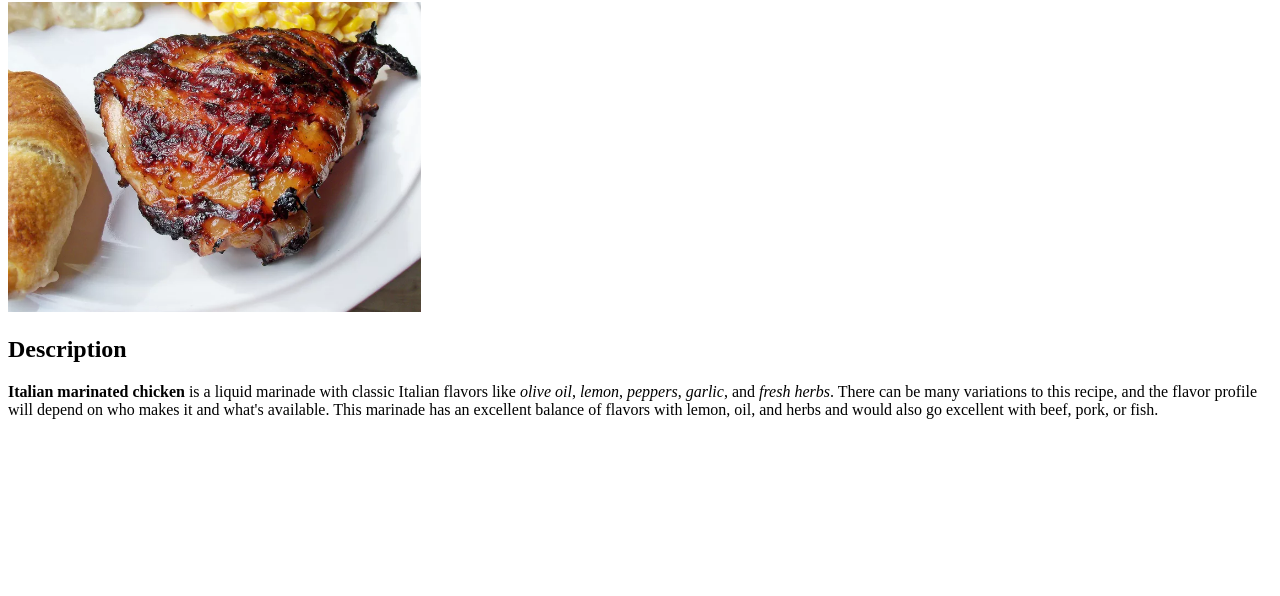
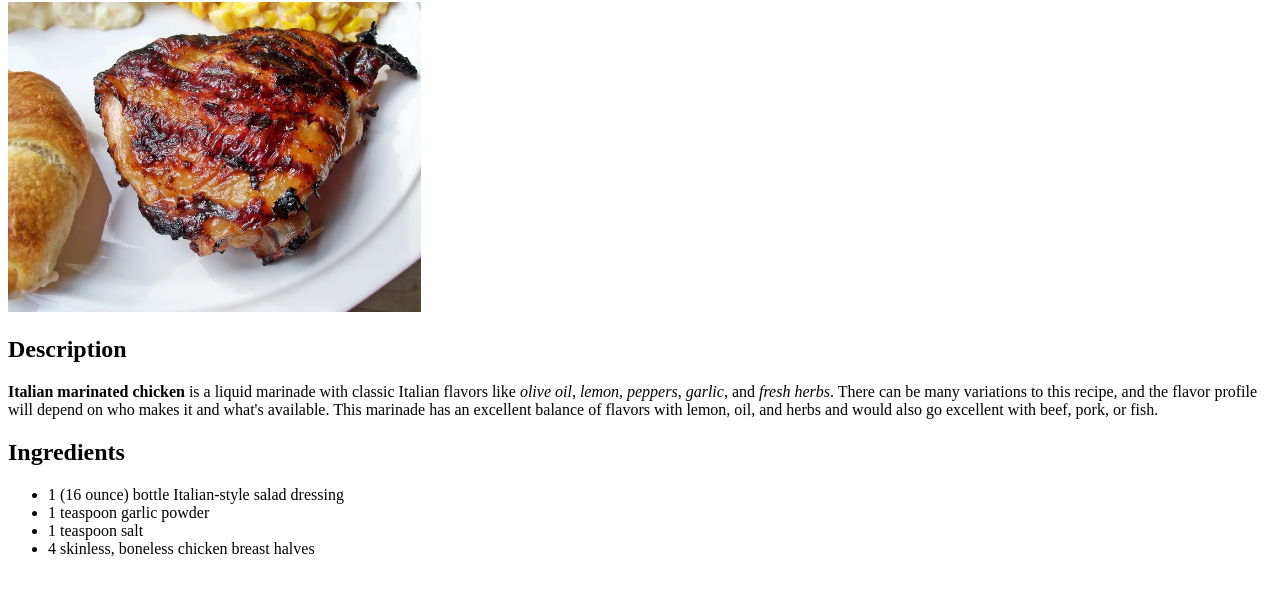
Before and after one commit to rgmaitr/odin-recipes, a plain HTML site: page recipes/marinade.html in a window 1280 px wide. Shown: the part 78-674 px from the top of the page. Drawn offline with Linux system fonts and the light colour scheme.

Commit message:
Add ingredients in marinade.html

```diff
--- a/recipes/marinade.html
+++ b/recipes/marinade.html
@@ -13,5 +13,14 @@
     <h2>Description</h2>
 
     <p><strong>Italian marinated chicken</strong> is a liquid marinade with classic Italian flavors like <em>olive oil</em>, <em>lemon</em>, <em>peppers</em>, <em>garlic</em>, and <em>fresh herbs</em>. There can be many variations to this recipe, and the flavor profile will depend on who makes it and what's available. This marinade has an excellent balance of flavors with lemon, oil, and herbs and would also go excellent with beef, pork, or fish.</p>
+
+    <h2>Ingredients</h2>
+
+    <ul>
+      <li>1 (16 ounce) bottle Italian-style salad dressing</li>
+      <li>1 teaspoon garlic powder</li>
+      <li>1 teaspoon salt</li>
+      <li>4 skinless, boneless chicken breast halves</li>
+    </ul>
   </body>
 </html>
```
